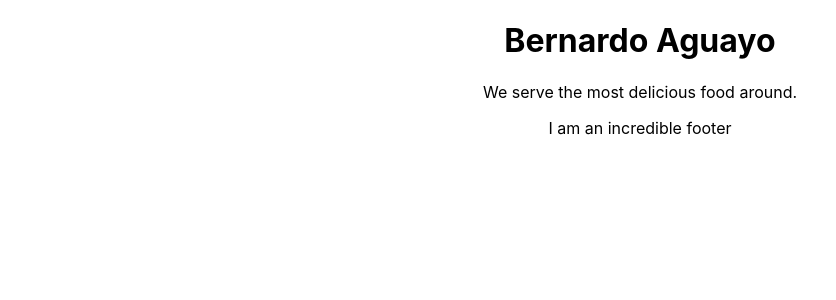
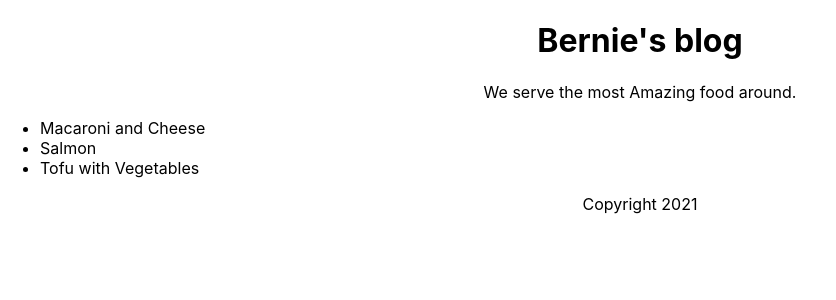
Before and after one commit to BernardoAguayoOrtega/react.js-essential-training, a React (Create React App) app: page / in a window 1280 px wide. Shown: the top 300 px of the page, without its empty margins (0-836 px from the left). Built offline with nearby package versions, Linux system fonts and the light colour scheme.

Commit message:
[update] handle data in arrays

```diff
--- a/src/App.js
+++ b/src/App.js
@@ -1,37 +1,45 @@
 import './App.css';
 
-function Header() {
+function Header(props) {
 
   return(
     <header>
-      <h1>Bernardo Aguayo</h1>
+      <h1>{props.name}'s blog</h1>
     </header>
   )
 }
 
-function Content() {
+function Content(props) {
 
   return(
     <section>
-      <p>We serve the most delicious food around.</p>
+      <p>We serve the most {props.adjective} food around.</p>
+      <ul style={{textAlign: "left"}}>
+        {props.dishes.map((dish, i) => <li key={i}>{dish}</li>)}
+      </ul>
     </section>
   )
 }
 
-function Footer() {
+function Footer(props) {
 
   return(
-    <footer>I am an incredible footer</footer>
+    <footer>Copyright {props.year}</footer>
   )
 }
 
+const dishes = [
+  "Macaroni and Cheese",
+  "Salmon",
+  "Tofu with Vegetables"
+]
 
 function App() {
   return (
     <div className="App">
-      <Header />
-      <Content />
-      <Footer />
+      <Header name="Bernie"/>
+      <Content adjective='Amazing' dishes={dishes} />
+      <Footer year={new Date().getFullYear()}/>
     </div>
   );
 }
```
